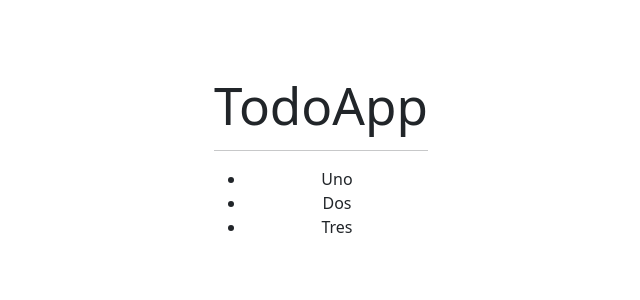
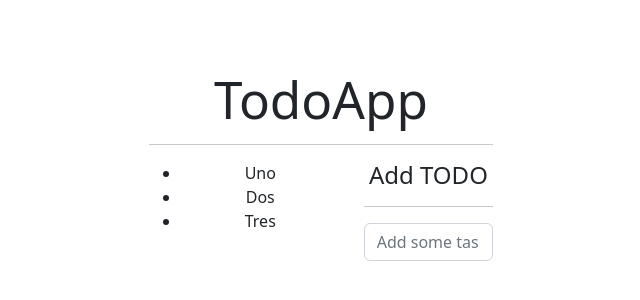
Before and after one commit to Abaranasia/todo-reducer, a React (Vite) app: page / in a window 1280 px wide. Shown: the part 234-534 px from the top of the page, without its empty margins (319-959 px from the left). Built offline with nearby package versions, Linux system fonts and the light colour scheme.

Commit message:
Update TodoApp to add basic structure and layout

```diff
--- a/src/TodoApp.jsx
+++ b/src/TodoApp.jsx
@@ -1,20 +1,45 @@
-import { useState } from 'react'
+import { useReducer, useState } from 'react'
 import reactLogo from './assets/react.svg'
-import './TodoApp.css'
 
+import { todoReducer } from './components/todoReducer';
+
+import './TodoApp.css';
+
+const initialState = [
+  {
+    id: new Date().getTime(),
+    todo: "create useReducer example",
+    done: false
+  }
+];
 
 function TodoApp() {
-  const [count, setCount] = useState(0)
+  const [state, dispatch] = useReducer(todoReducer, initialState)
 
   return (
-    <div className="TodoApp">
+    <div className="container">
       <h1>TodoApp</h1>
       <hr />
-      <ul>
-        <li>Uno</li>
-        <li>Dos</li>
-        <li>Tres</li>
-      </ul>
+      <div className='row'>
+        <div className='col-7'>
+          <ul>
+            <li>Uno</li>
+            <li>Dos</li>
+            <li>Tres</li>
+          </ul>
+        </div>
+        <div className='col-5'>
+          <h4>Add TODO</h4>
+          <hr />
+          <form>
+            <input
+              type="text"
+              placeholder='Add some task to do'
+              className='form-control'
+            />
+          </form>
+        </div>
+      </div>
     </div>
   )
 }
```
